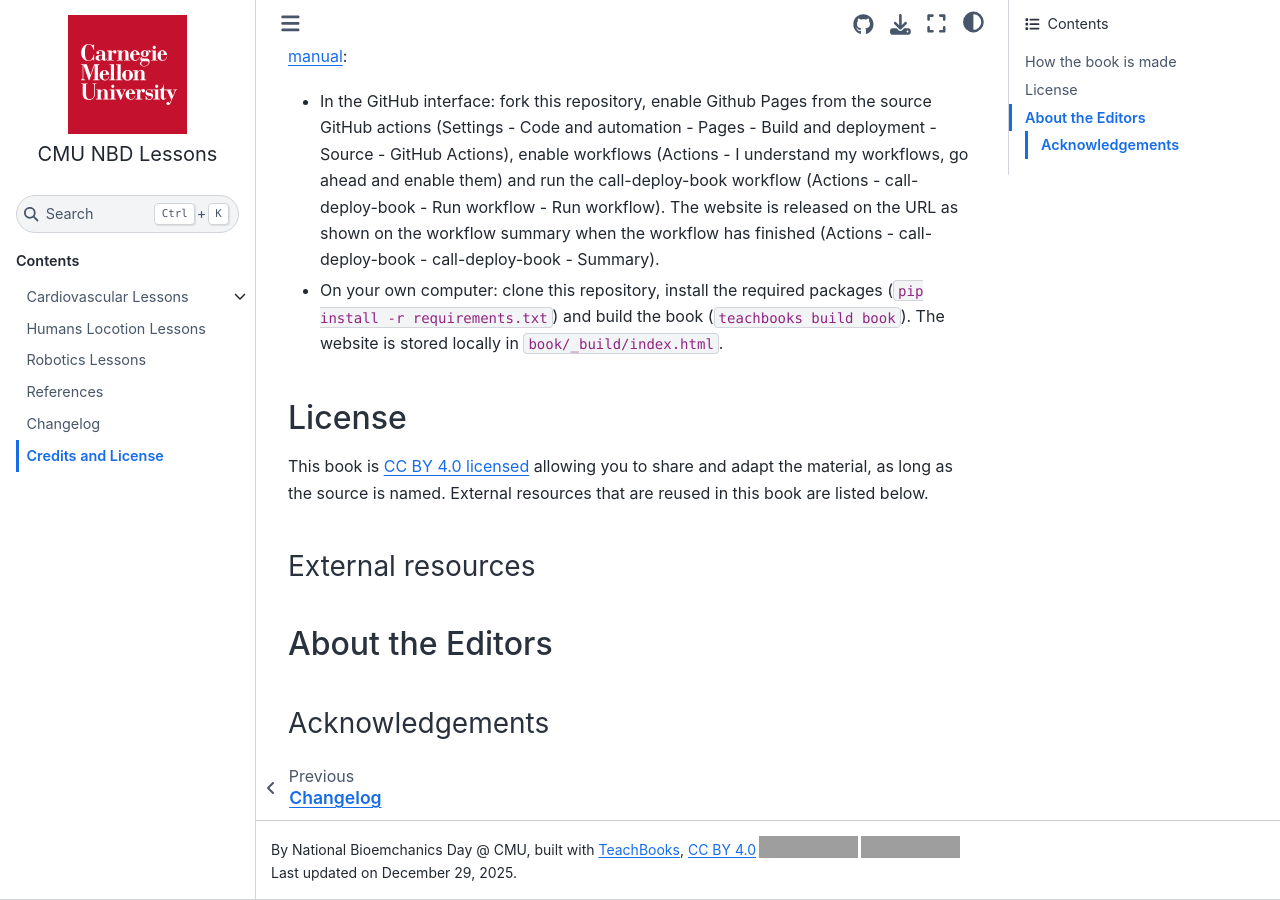
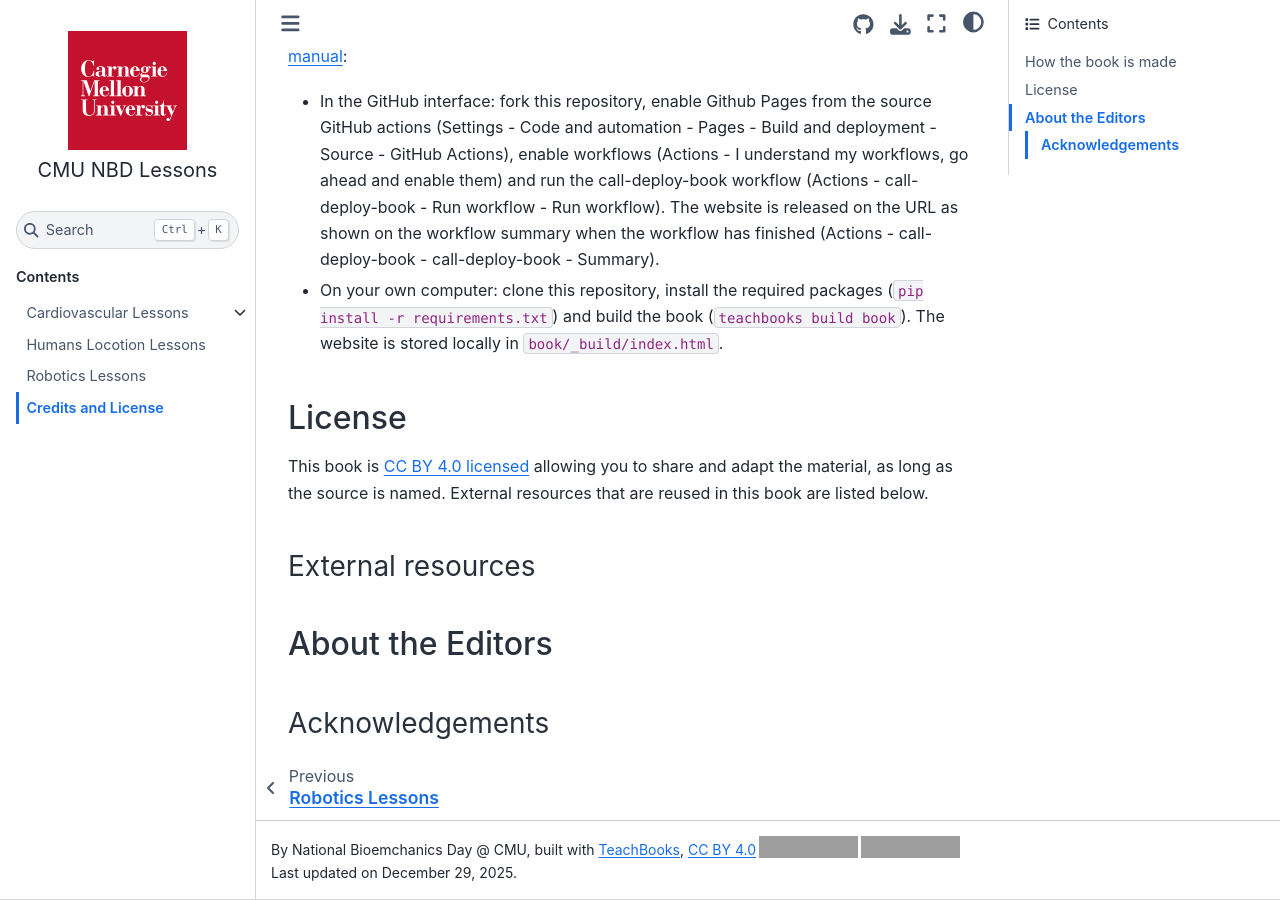
Before and after one commit to biomechday/biomechday.github.io, a Jupyter Book: the page built from book/credits.md, in a window 1280 px wide and 900 px high, scrolled down 789 px. Built offline with Jupyter Book 1.0.4 settings and Sphinx 7.4.7 and the Sphinx Book theme 1.1.4, drawn with Linux system fonts in a browser that asks for light colours; comment, search, counter and statistics services are not loaded; some of the changed lines change nothing that is shown; grey boxes are pictures that could not be loaded.

Commit message:
Update _toc.yml

```diff
--- a/book/_toc.yml
+++ b/book/_toc.yml
@@ -31,6 +31,6 @@
     #   - file: syntax_exercises/010.md
     #   - file: syntax_exercises/011.md
     #   - file: syntax_exercises/012.md
-    - file: references.md
-    - file: changelog.md
+    # - file: references.md
+    # - file: changelog.md
     - file: credits.md
```
